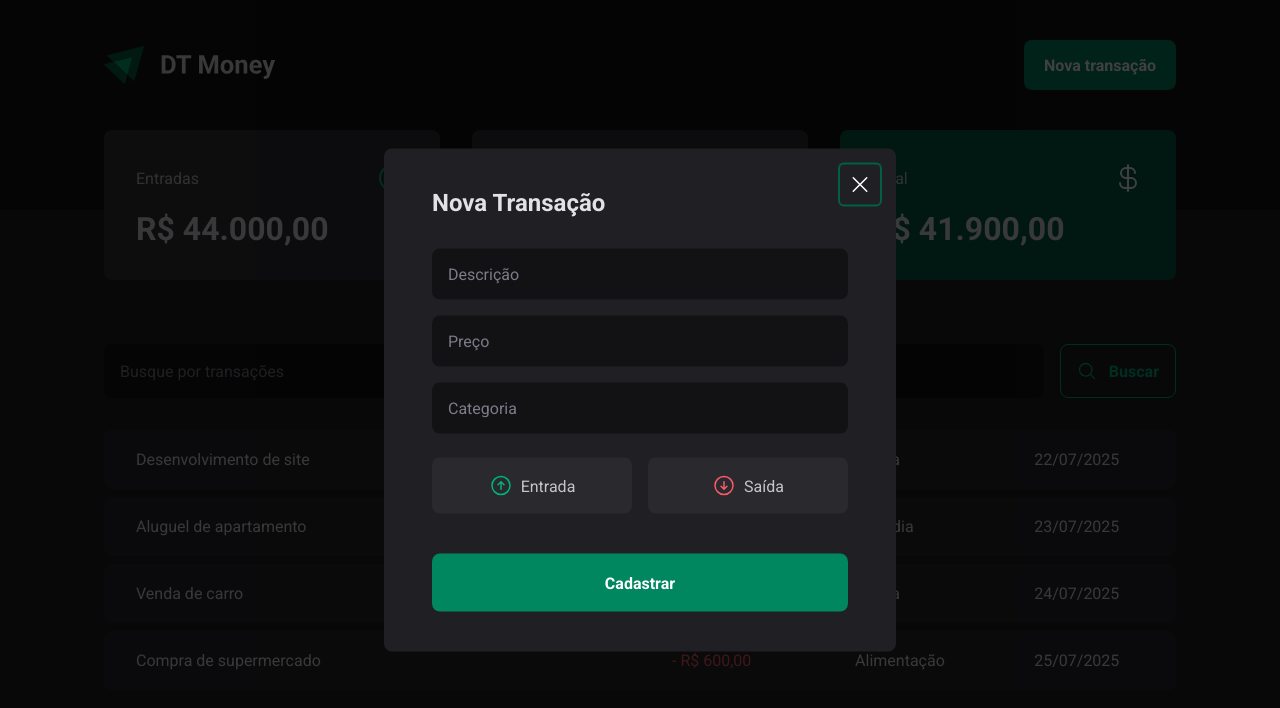
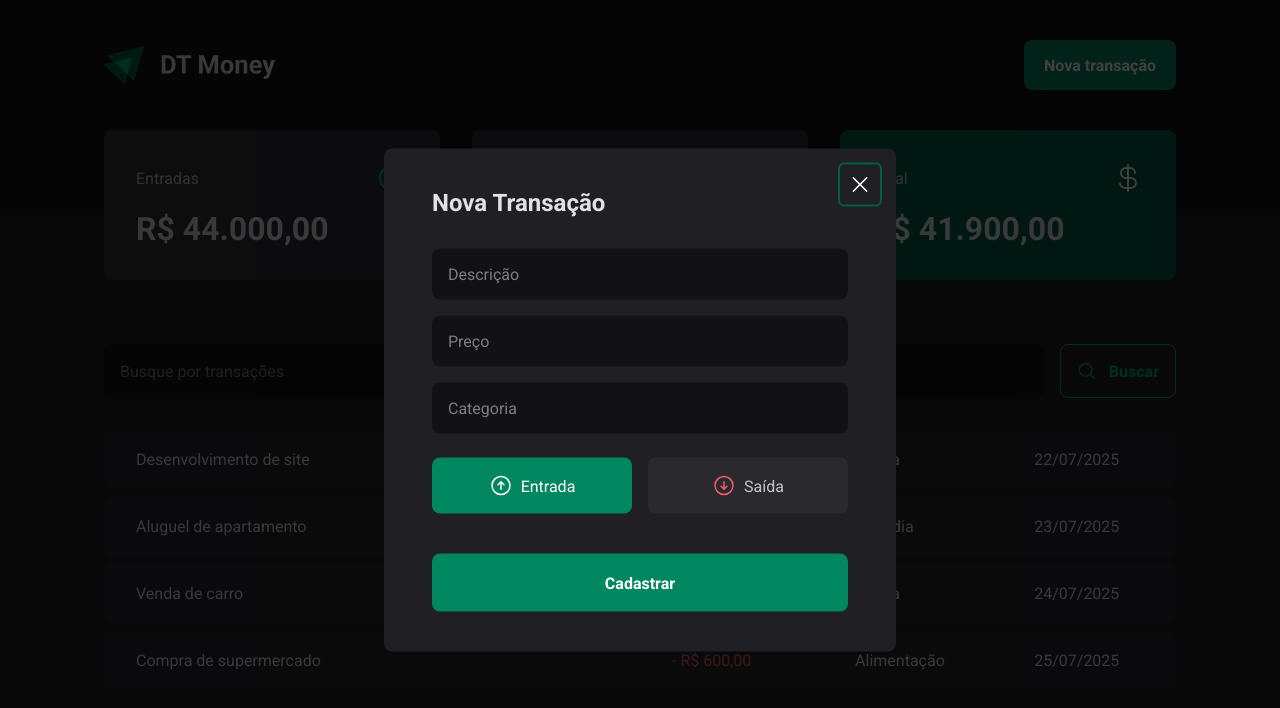
Before and after one commit to guilherme-s-barros/03-dt-money, a React (Vite) app: page / in a window 1280 px wide. Both pictures are taken after a click on the button "Nova transação". Shown: the top 708 px of the page. Built offline with nearby package versions, Linux system fonts and the light colour scheme; data requests are answered from the project's data file.

Commit message:
Conexão com a API - Controlled components

```diff
--- a/src/components/new-transaction-modal/index.tsx
+++ b/src/components/new-transaction-modal/index.tsx
@@ -1,6 +1,6 @@
 import z from 'zod'
 import * as Dialog from '@radix-ui/react-dialog'
-import { useForm } from 'react-hook-form'
+import { Controller, useForm } from 'react-hook-form'
 import { zodResolver } from '@hookform/resolvers/zod'
 import {
   ArrowCircleDownIcon,
@@ -20,18 +20,22 @@
   description: z.string().min(1),
   amount: z.number(),
   category: z.string(),
-  // type: z.enum(['income', 'outcome']),
+  type: z.enum(['income', 'outcome']),
 })
 
 type NewTransactionFormInputs = z.infer<typeof newTransactionFormSchema>
 
 export function NewTransactionModal() {
   const {
+    control,
     register,
     handleSubmit,
     formState: { isSubmitting }
   } = useForm({
     resolver: zodResolver(newTransactionFormSchema),
+    defaultValues: {
+      type: 'income'
+    }
   })
 
   async function handleNewTransaction(data: NewTransactionFormInputs) {
@@ -73,23 +77,28 @@
             {...register('category')}
           />
 
-          <TransactionType>
-            <TransactionTypeButton
-              value="income"
-              variant="income"
+          <Controller
+            control={control}
+            name="type"
+            render={({ field }) => {
+              return (
+                <TransactionType
+                  onValueChange={field.onChange}
+                  value={field.value}
                 >
+                  <TransactionTypeButton value="income" variant="income">
                     <ArrowCircleUpIcon size={24} />
                     Entrada
                   </TransactionTypeButton>
 
-            <TransactionTypeButton
-              value="outcome"
-              variant="outcome"
-            >
+                  <TransactionTypeButton value="outcome" variant="outcome">
                     <ArrowCircleDownIcon size={24} />
                     Saída
                   </TransactionTypeButton>
                 </TransactionType>
+              )
+            }}
+          />
 
           <button type="submit" disabled={isSubmitting}>Cadastrar</button>
         </form>
```
Lines whose indentation alone changed are shown as unchanged.
